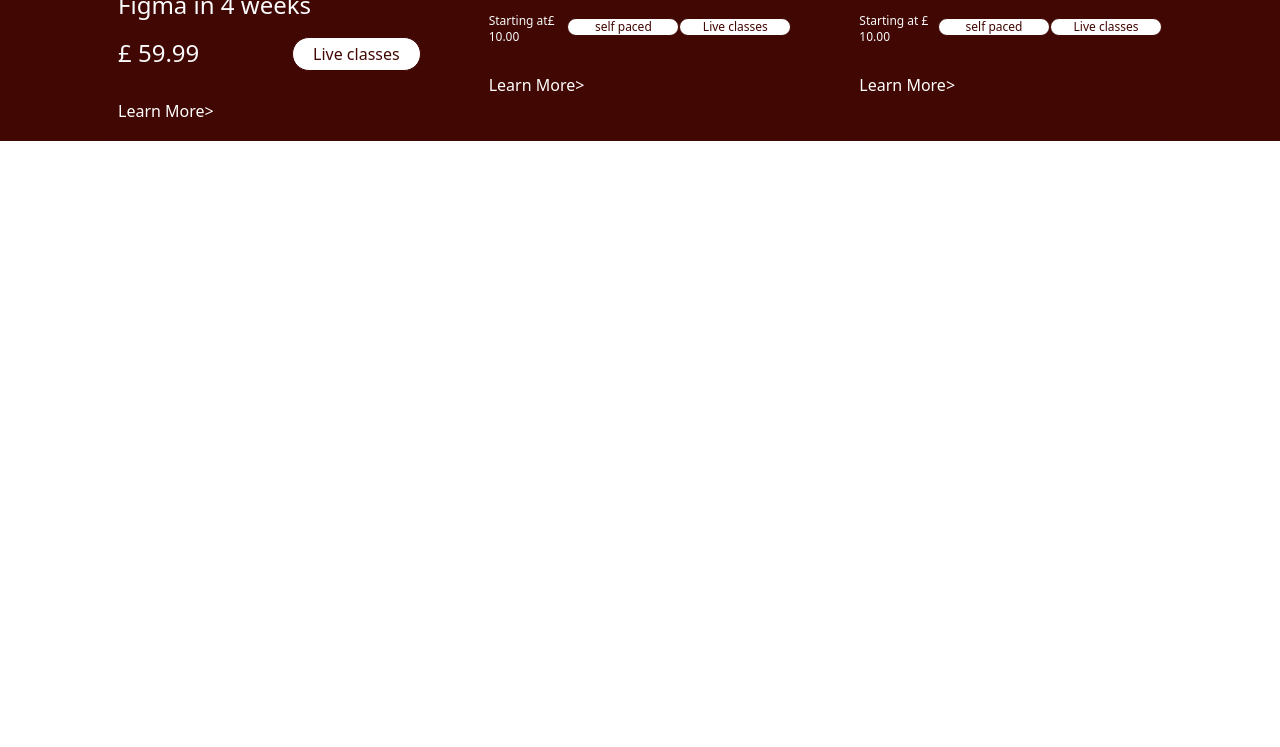
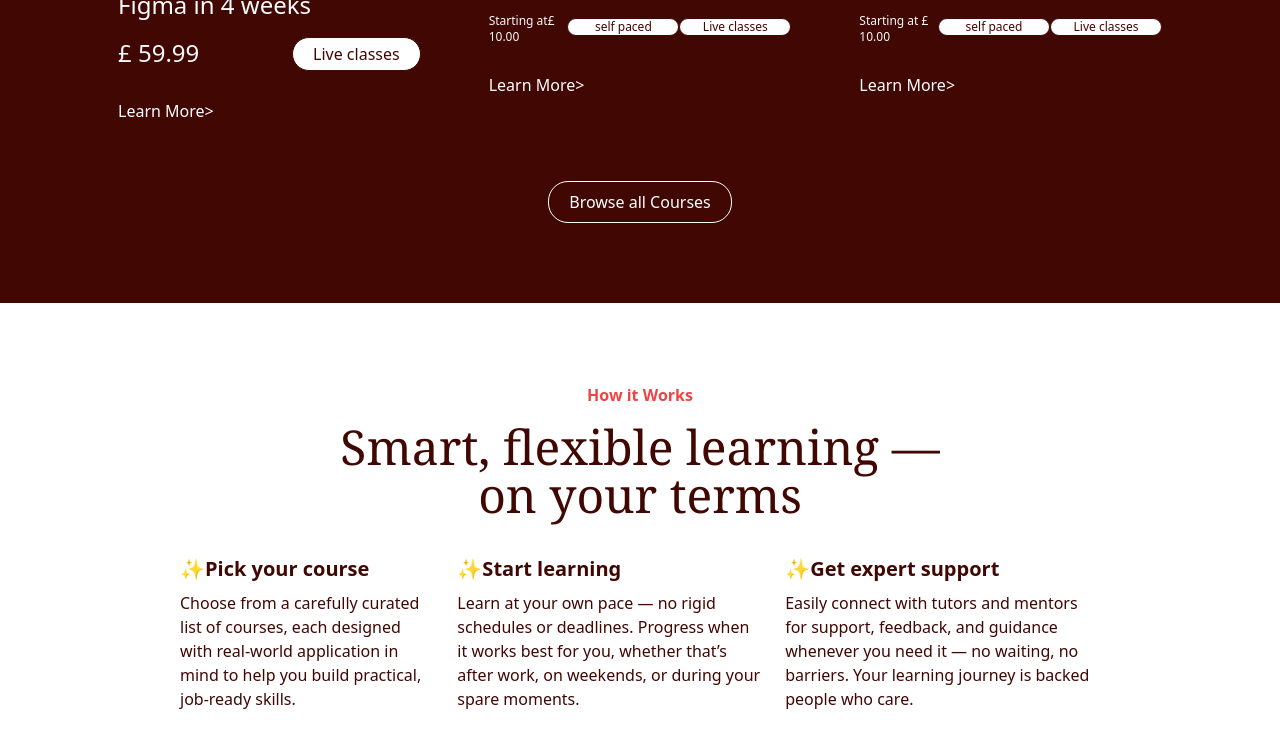
Before and after one commit to Fidence023/Zuri-team, a website: page index.html in a window 1280 px wide. Shown: the part 3609-4356 px from the top of the page. Before the commit the page ends 3750 px from the top, so only its background shows below. Drawn offline with Linux system fonts and the light colour scheme.

Commit message:
i added some texts

```diff
--- a/index.html
+++ b/index.html
@@ -568,7 +568,7 @@
             </a>
           </div>
         </div>
-        <!-- <div class="content mt-10 flex flex-row justify-center mb-10">
+        <div class="content mt-10 flex flex-row justify-center mb-10">
           <a href="">
             <button
               class="bg-zuriBrown rounded-[20px] border-[1px] content border-white text-white py-2 px-4"
@@ -579,23 +579,23 @@
         </div>
         <section class="mt-20 w-full bg-white">
           <div class="flex flex-col justify-center space-y-4">
-            <h3 class="text-red-500 content font-bold mt-20 text-1xl mx[20rem">
+            <h3 class="text-red-500 content font-bold mt-20 text-1xl mx-[20rem">
               How it Works
             </h3>
             <h1
-              class="content text-5xl font-light font-serif text-zuriBrown w-[40rem] leading-relaxed text-center"
+              class="content text-[30px] md:text-5xl font-light font-serif text-zuriBrown w-full md:w-[40rem] leading-relaxed text-center"
             >
               Smart, flexible learning — on your terms
             </h1>
           </div>
           <div
-            class="flex flex-row justify-between content mt-9 w-[60rem] gap-6 mb[20rem]"
+            class="flex flex-col md:flex-row justify-between content mt-9 w-full md:w-[60rem] gap-6 mb-[20rem]"
           >
-            <div class="flex flex-col justify-between space-y-2">
+            <div class="flex flex-col justify-between md:space-y-2">
               <h3 class="font-bold text-xl text-zuriBrown">
                 ✨Pick your course
               </h3>
-              <h2 class="w-[20rem] text-zuriBrown font-light mt-2">
+              <h2 class="md:w-[20rem] text-zuriBrown font-light mt-2">
                 Choose from a carefully curated list of courses, each designed
                 with real-world application in mind to help you build practical,
                 job-ready skills.
@@ -603,7 +603,7 @@
             </div>
             <div class="flex flex-col justify-between space-y-2">
               <h3 class="font-bold text-xl text-zuriBrown">✨Start learning</h3>
-              <h2 class="w-[20rem] text-zuriBrown font-light mt-2">
+              <h2 class="md:w-[20rem] text-zuriBrown font-light mt-2">
                 Learn at your own pace — no rigid schedules or deadlines.
                 Progress when it works best for you, whether that’s after work,
                 on weekends, or during your spare moments.
@@ -613,7 +613,7 @@
               <h3 class="font-bold text-xl text-zuriBrown">
                 ✨Get expert support
               </h3>
-              <h2 class="w-[20rem] text-zuriBrown font-light mt-2">
+              <h2 class="md:w-[20rem] text-zuriBrown font-light mt-2">
                 Easily connect with tutors and mentors for support, feedback,
                 and guidance whenever you need it — no waiting, no barriers.
                 Your learning journey is backed people who care.
@@ -625,7 +625,7 @@
               class="flex flex-col justify-center items-center space-y-2 content"
             >
               <h1
-                class="content mt-20 w-[35rem] font-bold text-white text-4xl leading-relaxed text-center"
+                class="content mt-20 md:w-[35rem] font-bold text-white text-[25px] md:text-4xl leading-relaxed text-center"
               >
                 Join 34,000+ learners who’ve grown with Zuri Team
               </h1>
@@ -699,18 +699,10 @@
                     >Terms of Service</a
                   >
                 </div>
-              </div> -->
-        <!-- <section
-                class="bg-zuriBrown h-[50vh] w-full mt-5 relative overflow-hidden"
-              >
-                <div
-                  class="mx-auto siz-[200px] h-[200px] aspect-[1/1] bg-zuriOrange top-[-10rem] rounded-full absolute"
-                ></div>
-              </section>
+              </div>
             </section>
           </section>
         </section>
-      </section> -->
       </section>
     </section>
   </body>
```
Also changed, not shown: src/output.css.
